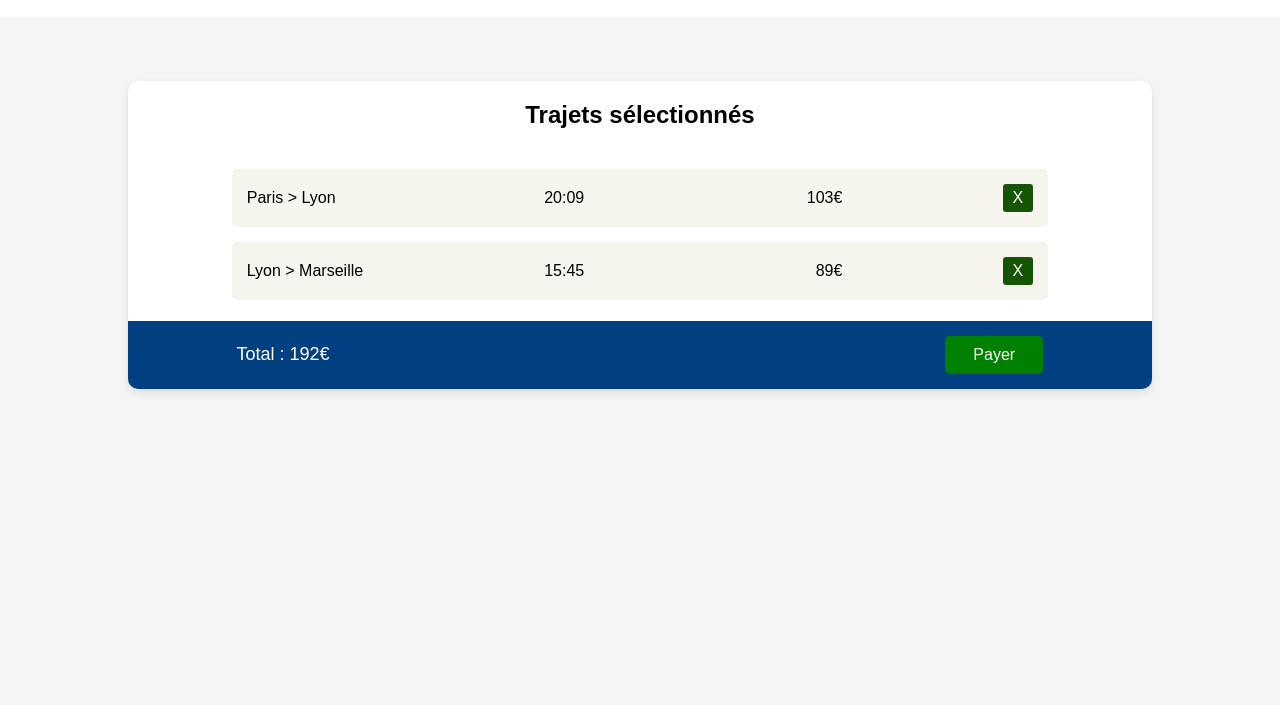
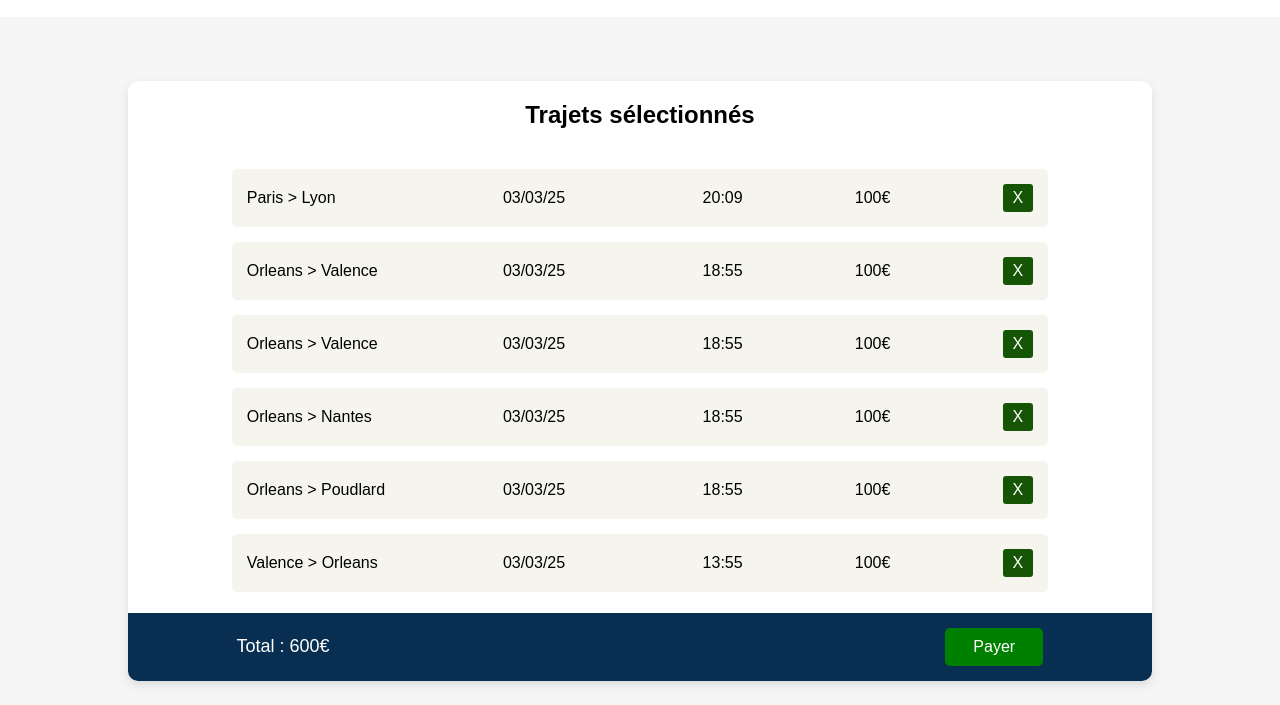
Before and after one commit to Ginny-Siix/tickethack, a plain HTML site: page frontend/pages/cart.html in a window 1280 px wide. Shown: the part 95-800 px from the top of the page. Drawn offline with Linux system fonts and the light colour scheme.

Commit message:
front panier et add date foction addtocart

```diff
--- a/frontend/scripts/cart.js
+++ b/frontend/scripts/cart.js
@@ -4,18 +4,19 @@ const totalPriceElement = document.getElementById("totalPrice");
 let cartItems = []; // Tableau pour stocker les éléments du panier
 
 // Exemple de fonction pour ajouter un trajet au panier
-function addToCart(departure, arrival, time, price) {
+function addToCart(departure, arrival, time, date, price) {
   const cartItem = {
     departure,
     arrival,
     time,
+    date,
     price,
   };
 
   cartItems.push(cartItem);
   displayCart();
 }
-
+console.log(cartItems)
 // Fonction pour afficher les trajets dans le panier
 function displayCart() {
   // Vider le panier avant de réafficher les éléments
@@ -29,6 +30,7 @@ function displayCart() {
 
     cartItemDiv.innerHTML = `
       <p>${item.departure} > ${item.arrival}</p>
+      <p>${item.date}</p>
       <p>${item.time}</p>
       <p>${item.price}€</p>
       <button class="remove-button" onclick="removeFromCart(${index})">X</button>
@@ -50,5 +52,9 @@ function removeFromCart(index) {
 }
 
 // Ajouter des trajets au panier (exemples)
-addToCart("Paris", "Lyon", "20:09", 103);
-addToCart("Lyon", "Marseille", "15:45", 89);
+addToCart("Paris", "Lyon", "20:09", "03/03/25", 100);
+addToCart("Orleans", "Valence", "18:55","03/03/25", 100);
+addToCart("Orleans", "Valence", "18:55", "03/03/25",100);
+addToCart("Orleans", "Nantes",  "18:55", "03/03/25",100);
+addToCart("Orleans", "Poudlard", "18:55", "03/03/25",100);
+addToCart("Valence", "Orleans", "13:55", "03/03/25",100);
--- a/frontend/styles/cart.css
+++ b/frontend/styles/cart.css
@@ -43,7 +43,7 @@ body {
   }
 
   .cart-item p:nth-child(1) {
-    max-width: 15%; /* Limite la largeur de la destination pour éviter qu'elle prenne trop d'espace */
+    max-width: 20%; /* Limite la largeur de la destination pour éviter qu'elle prenne trop d'espace */
   }
 
   .cart-item p:nth-child(2) {
@@ -54,6 +54,11 @@ body {
   .cart-item p:nth-child(3) {
     max-width: 10%; /* Limite la largeur du prix */
     text-align: right; /* Aligner à droite pour le prix */
+  }
+
+  .cart-item p:nth-child(4) {
+    max-width: 10%; /* Limite la largeur du nombre de tickets */
+    text-align: center; /* Aligner à droite pour le nombre de tickets */
   }
 
   .remove-button {
@@ -71,7 +76,7 @@ body {
 
   /* Mise à jour de cart-total pour qu'il soit en ligne */
   .cart-total {
-    background-color: #004080;
+    background-color: #082e52;
     color: white;
     border-radius: 0 0 10px 10px;
     width: 100%;
--- a/frontend/styles/common.css
+++ b/frontend/styles/common.css
@@ -17,6 +17,10 @@ header {
     align-items: center;
     position: relative;
     z-index: 10;
+}
+
+main {
+    height: 75%;
 }
 
 .logo {
```
